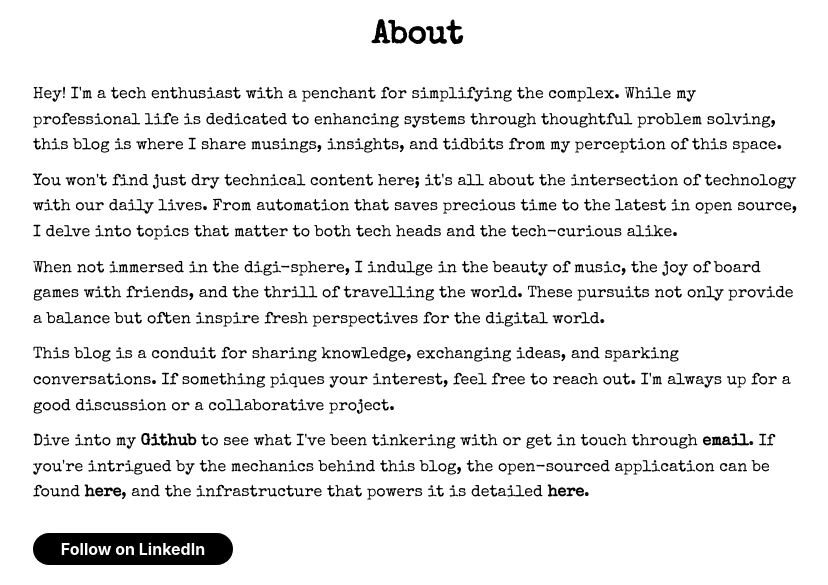
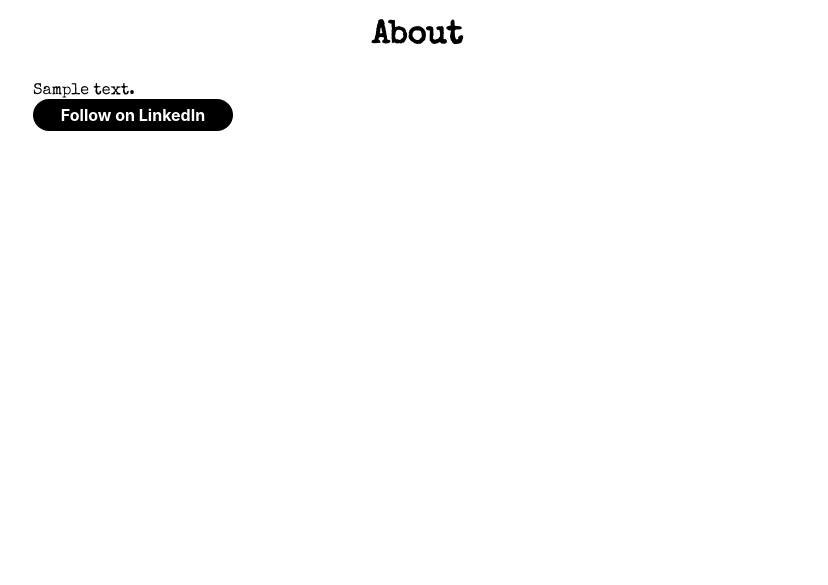
Before and after one commit to lukejcollins/techronomicon, a Django app: page /about/ in a window 1280 px wide. Shown: the part 240-825 px from the top of the page, without its empty margins (223-1051 px from the left). After the commit the page ends 371 px from the top, so only its background shows below. Run offline with Django 4.2, Linux system fonts and the light colour scheme; tables that the repository leaves empty hold one stand-in row (values such as "Sample post").

Commit message:
Change about page to app

```diff
--- a/techronomicon/techronomiblog/models.py
+++ b/techronomicon/techronomiblog/models.py
@@ -11,3 +11,6 @@ class Post(models.Model):
 
     def __str__(self):
         return self.title
+
+class AboutPage(models.Model):
+    content = models.TextField()
--- a/techronomicon/techronomiblog/templates/techronomiblog/about.html
+++ b/techronomicon/techronomiblog/templates/techronomiblog/about.html
@@ -4,24 +4,7 @@
 
 {% block content %}
     <h1 class="about-title">About</h1>
-    <div class="about-section">
-        <p>
-            Hey! I'm a tech enthusiast with a penchant for simplifying the complex. While my professional life is dedicated to enhancing systems through thoughtful problem solving, this blog is where I share musings, insights, and tidbits from my perception of this space.
-        </p>
-        <p>
-            You won't find just dry technical content here; it's all about the intersection of technology with our daily lives. From automation that saves precious time to the latest in open source, I delve into topics that matter to both tech heads and the tech-curious alike.
-        </p>
-        <p>
-            When not immersed in the digi-sphere, I indulge in the beauty of music, the joy of board games with friends, and the thrill of travelling the world. These pursuits not only provide a balance but often inspire fresh perspectives for the digital world.
-        </p>
-        <p>
-            This blog is a conduit for sharing knowledge, exchanging ideas, and sparking conversations. If something piques your interest, feel free to reach out. I'm always up for a good discussion or a collaborative project.
-        </p>
-        <p>
-            Dive into my <a href="https://github.com/lukejcollins" target="_blank" rel="noopener noreferrer">Github</a> to see what I've been tinkering with or get in touch through <a href="mailto:luke@lukecollins.dev">email</a>. If you're intrigued by the mechanics behind this blog, the open-sourced application can be found <a href="https://github.com/lukejcollins/techronomicon" target="_blank" rel="noopener noreferrer">here</a>, and the infrastructure that powers it is detailed <a href="https://github.com/lukejcollins/techronomicon-infra" target="_blank" rel="noopener noreferrer">here</a>.
-        </p>
-    </div>
-    <br>
+    {{ about_page.content }}
     <style>
       .libutton {
         display: flex;
--- a/techronomicon/techronomiblog/views.py
+++ b/techronomicon/techronomiblog/views.py
@@ -2,6 +2,7 @@ from django.shortcuts import render
 from .models import Post
 from markdownx.utils import markdownify
 from django.shortcuts import render, get_object_or_404
+from .models import AboutPage
 
 def home(request):
     posts = Post.objects.order_by('-pub_date')
@@ -13,7 +14,8 @@ def home(request):
     return render(request, 'techronomiblog/home.html', {'posts': posts})
 
 def about(request):
-    return render(request, 'techronomiblog/about.html')
+    about_page = AboutPage.objects.first()
+    return render(request, 'techronomiblog/about.html', {'about_page': about_page})
 
 def post_detail(request, post_id):
     post = get_object_or_404(Post, pk=post_id)
```
Also changed, not shown: techronomicon/techronomiblog/admin.py (+9 -0 lines), techronomicon/techronomiblog/migrations/0003_aboutpage.py (added).
